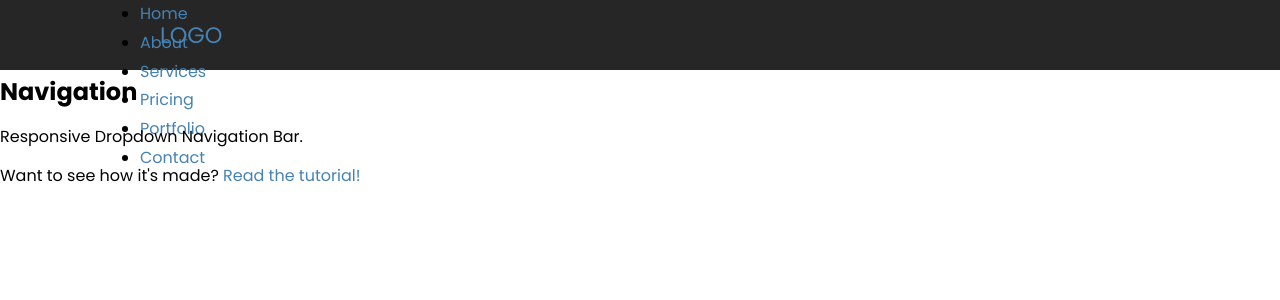
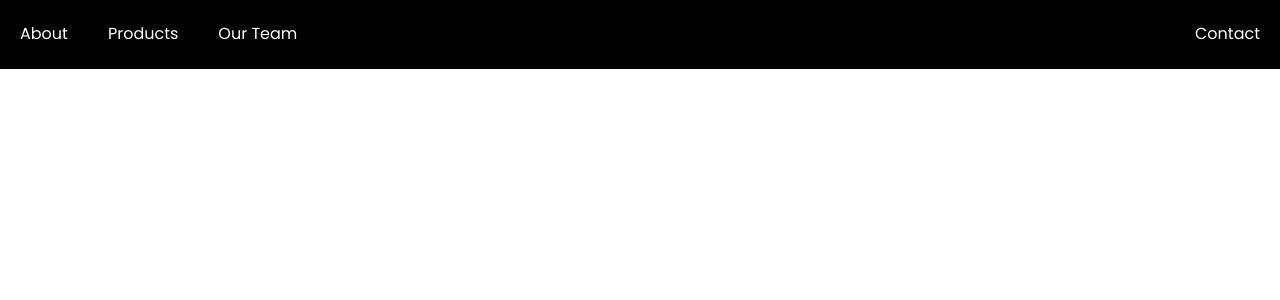
Before and after one commit to 209410769/1092-nextjs-djevent-209410769, a Next.js app: page /portfolio/portfolio in a window 1280 px wide. Shown: the top 300 px of the page. Built offline with nearby package versions, Linux system fonts and the light colour scheme.

Commit message:
portfolio

```diff
--- a/package.json
+++ b/package.json
@@ -12,6 +12,8 @@
     "node-sass": "^4.14.1",
     "react": "17.0.2",
     "react-dom": "17.0.2",
-    "react-icons": "^4.2.0"
+    "react-icons": "^4.2.0",
+    "sass": "^1.35.0",
+    "scss": "^0.2.4"
   }
 }
--- a/pages/portfolio/portfolio.js
+++ b/pages/portfolio/portfolio.js
@@ -1,72 +1,19 @@
-import styles from '../../styles/portfolio.module.css' ;
-export default function portfolio() {
+import styles from '../../styles/nav.module.css'
+
+export default function portfolio(){
     return (
         <div>
-            <section className={styles.navigation}>
-                <div className={styles.container}>
-                    <div className={styles.brand}>
-                        <a href="#!">Logo</a>
-                    </div>
-                    <nav>
-                        <div className={styles.mobile}><a   id={styles.toggle} href="#!">
-                            <span></span>
-                            </a>
-                        </div>
-                            <ul className={styles.list}>
-                                <li>
-                                    <a href="#!">Home</a>
-                                </li>
-                                <li>
-                                    <a href="#!">About</a>
-                                </li>
-                                <li>
-                                    <a href="#!">Services</a>
-                                 <ul className={styles.dropdown}>
-                                    <li>
-                                        <a href="#!">Web Design</a>
-                                    </li>
-                                    <li>
-                                        <a href="#!">Web Development</a>
-                                    </li>
-                                    <li>
-                                        <a href="#!">Graphic Design</a>
-                                    </li>
-                                </ul>
-                                </li>
-                                <li>
-                                    <a href="#!">Pricing</a>
-                                </li>
-                                <li>
-                                    <a href="#!">Portfolio</a>
-                                    <ul className={styles.dropdown}>
-                                        <li>
-                                            <a href="#!">Web Design</a>
-                                        </li>
-                                        <li>
-                                            <a href="#!">Web Development</a>
-                                        </li>
-                                        <li>
-                                            <a href="#!">Graphic Design</a>
-                                        </li>
-                                    </ul>
-                                </li>
-                                <li>
-                                    <a href="#!">Contact</a>
-                                </li>
-                            </ul>
-                    </nav>
-                </div>
-            </section>
-
-            <article>
-                <h2>Navigation</h2>
-                <p>Responsive Dropdown Navigation Bar.</p>
-                <p>Want to see how it's made? <a href="http://www.taniarascia.com/responsive-dropdown-navigation-bar/">Read the tutorial!</a></p>
-            </article>
+            <div>
+            <nav className={styles.nav}>
+                <ul className={styles.main_nav}>
+                    <li className={styles.li}><a className={styles.a} href="">About</a></li>
+                    <li className={styles.li}><a className={styles.a} href="">Products</a></li>
+                    <li className={styles.li}><a className={styles.a} href="">Our Team</a></li>
+                    <li className={styles.push}><a className={styles.a} href="">Contact</a></li>
+                </ul>
+            </nav>
         </div>
 
-
-
-
+        </div>
     )
 }
--- /dev/null
+++ b/styles/nav.module.css
@@ -0,0 +1,32 @@
+
+.nav {
+  background-color: black;
+}
+
+.main_nav {
+  display: flex;
+  list-style: none;
+  font-size: 1em;
+  margin: 0;
+}
+
+@media only screen and (max-width: 600px) {
+  .main-nav {
+    font-size: 0.7em;
+    padding: 0;
+  }
+}
+
+.push {
+  padding: 20px;
+  margin-left: auto;
+}
+
+.li {
+  padding: 20px;
+}
+
+.a {
+  text-decoration: none;
+  color: white;
+}
--- a/styles/portfolio.module.css
+++ /dev/null
@@ -1,178 +0,0 @@
-@charset "UTF-8";
-.navigation {
-  height: 70px;
-  background: #262626;
-}
-
-.brand {
-  position: absolute;
-  padding-left: 20px;
-  float: left;
-  line-height: 70px;
-  text-transform: uppercase;
-  font-size: 1.4em;
-}
-
-.brand .a,
-.brand .a:visited {
-  color: #ffffff;
-  text-decoration: none;
-}
-
-.container {
-  max-width: 1000px;
-  margin: 0 auto;
-}
-
-.nav {
-  float: right;
-}
-
-.nav .ul {
-  list-style: none;
-  margin: 0;
-  padding: 0;
-}
-
-.nav .ul .li {
-  float: left;
-  position: relative;
-}
-
-.nav .ul .li .a,
-.nav .ul .li .a:visited {
-  display: block;
-  padding: 0 20px;
-  line-height: 70px;
-  background: #262626;
-  color: #ffffff;
-  text-decoration: none;
-}
-
-.nav .ul .li .a:hover,
-.nav .ul .li .a:visited:hover {
-  background: #2581DC;
-  color: #ffffff;
-}
-
-.nav .ul .li .a:not(:only-child):after,
-.nav .ul .li .a:visited:not(:only-child):after {
-  padding-left: 4px;
-  content: ' ▾';
-}
-
-.nav .ul li .ul .li {
-  min-width: 190px;
-}
-
-.nav .ul li .ul .li .a {
-  padding: 15px;
-  line-height: 20px;
-}
-
-.dropdown {
-  position: absolute;
-  display: none;
-  z-index: 1;
-  -webkit-box-shadow: 0 3px 12px rgba(0, 0, 0, 0.15);
-          box-shadow: 0 3px 12px rgba(0, 0, 0, 0.15);
-}
-
-/* Mobile .navigation */
-.mobile {
-  display: none;
-  position: absolute;
-  top: 0;
-  right: 0;
-  background: #262626;
-  height: 70px;
-  width: 70px;
-}
-
-@media only screen and (max-width: 798px) {
-  .nav-mobile {
-    display: block;
-  }
-  .nav {
-    width: 100%;
-    padding: 70px 0 15px;
-  }
-  .nav .ul {
-    display: none;
-  }
-  .nav .ul .li {
-    float: none;
-  }
-  .nav .ul .li .a {
-    padding: 15px;
-    line-height: 20px;
-  }
-  .nav .ul li .ul .li .a {
-    padding-left: 30px;
-  }
-  .dropdown {
-    position: static;
-  }
-}
-
-@media screen and (min-width: 799px) {
-  .list {
-    display: block !important;
-  }
-}
-
-#toggle {
-  position: absolute;
-  left: 18px;
-  top: 22px;
-  cursor: pointer;
-  padding: 10px 35px 16px 0px;
-}
-
-#nav_toggle .span,
-#nav_toggle .span:before,
-#nav_toggle .span:after {
-  cursor: pointer;
-  border-radius: 1px;
-  height: 5px;
-  width: 35px;
-  background: #ffffff;
-  position: absolute;
-  display: block;
-  content: '';
-  -webkit-transition: all 300ms ease-in-out;
-  transition: all 300ms ease-in-out;
-}
-
-#nav_toggle .span:before {
-  top: -10px;
-}
-
-#nav_toggle .span:after {
-  bottom: -10px;
-}
-
-#nav_toggle.active .span {
-  background-color: transparent;
-}
-
-#nav_toggle.active .span:before, #nav_toggle.active .span:after {
-  top: 0;
-}
-
-#nav_toggle.active .span:before {
-  -webkit-transform: rotate(45deg);
-          transform: rotate(45deg);
-}
-
-#nav_toggle.active .span:after {
-  -webkit-transform: rotate(-45deg);
-          transform: rotate(-45deg);
-}
-
-.article {
-  max-width: 1000px;
-  margin: 0 auto;
-  padding: 10px;
-}
-/*# sourceMappingURL=style.css.map */
```
Also changed, not shown: components/navbar.js (added, +48 -0 lines), 1 other file (tests, documents, lock files or other folders).
